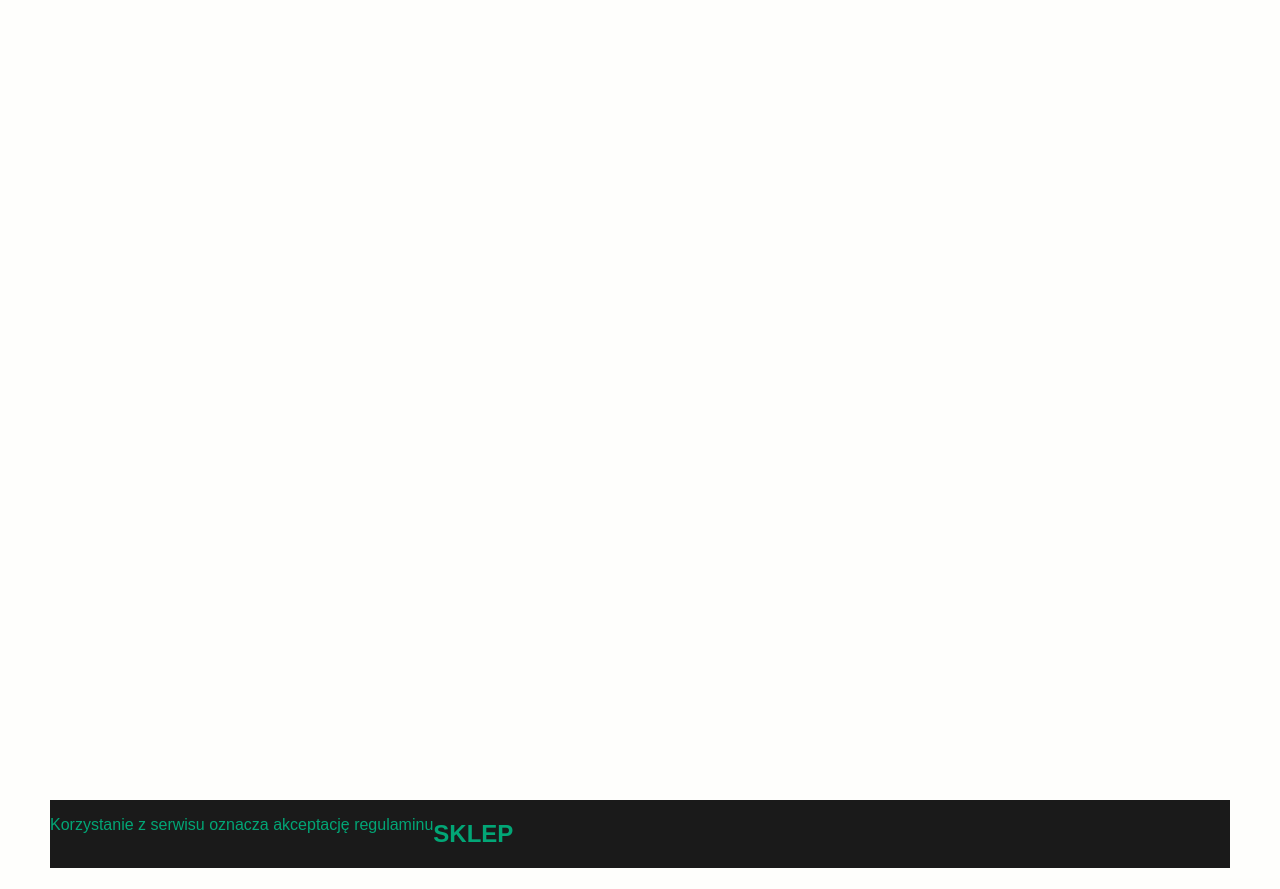
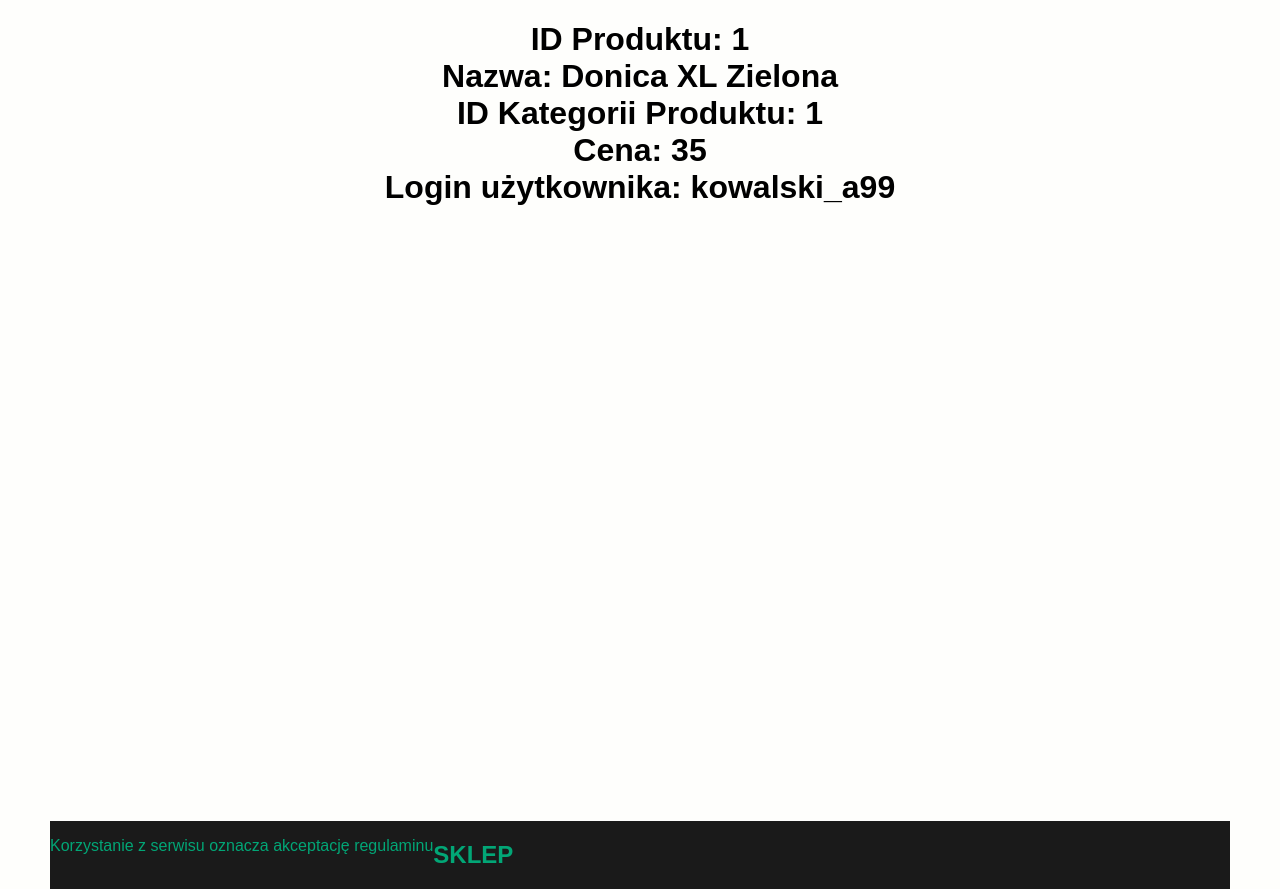
Before and after one commit to Soyer13/ProjektBD, a PHP site: page /oferta.php?id=1 in a window 1280 px wide. Shown: the part 100-989 px from the top of the page. Before the commit the page ends 968 px from the top, so only its background shows below. Run offline with PHP 8.4, Linux system fonts and the light colour scheme; data comes from the database, SQL or seed files in the repository.

Commit message:
oferta połączenie z bazą

```diff
--- a/oferta.php
+++ b/oferta.php
@@ -16,11 +16,33 @@
     </form>
     </header>
     <?php
+    #Pobieranie ID Poroduktu
     $idP = $_GET['id'];
+    require_once('connection.php');
+    $sql  = "SELECT products.id,products.name,products.prod_cat_id,products.price,users.login FROM products ,users WHERE products.id =  $idP AND products.users_id = users.id";
+    $dane =  mysqli_query($conn, $sql);
     ?>
+    <main>
+        <div>
+            <h1>
+                <?php
+                if ($dane) {
+                // Pobierz dane z wyniku zapytania
+                $row = mysqli_fetch_assoc($dane);
 
-    <main>
-
+                // Wyświetl dane
+                if ($row) {
+                    echo "ID Produktu: " . $row['id'] . "<br>";
+                    echo "Nazwa: " . $row['name'] . "<br>";
+                    echo "ID Kategorii Produktu: " . $row['prod_cat_id'] . "<br>";
+                    echo "Cena: " . $row['price'] . "<br>";
+                    echo "Login użytkownika: " . $row['login'] . "<br>";
+                } else {
+                    echo "Brak wyników.";
+                }
+            }
+?></h1>
+        </div>
     </main>
 <footer>
         <p>Korzystanie z serwisu oznacza akceptację regulaminu</p>
```
